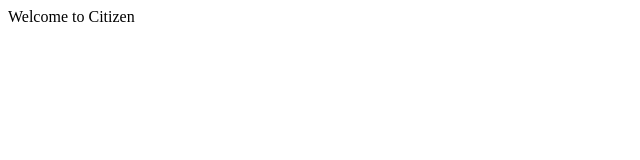
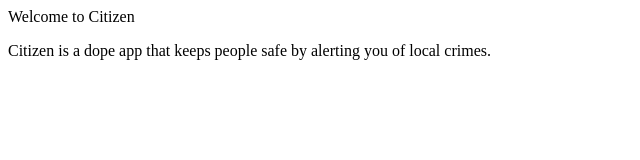
Before and after one commit to grust101/christenandgapp, a plain HTML site: page index.html in a window 1280 px wide. Shown: the whole page, without its empty margins (0-640 px from the left). Drawn offline with Linux system fonts and the light colour scheme.

Commit message:
add welcome message

```diff
--- a/index.html
+++ b/index.html
@@ -2,4 +2,8 @@
 <header>
   Welcome to Citizen
 </header>
+<p>
+  Citizen is a dope app that keeps people safe by alerting you of local crimes.
+</p>
+
 </html>
```
